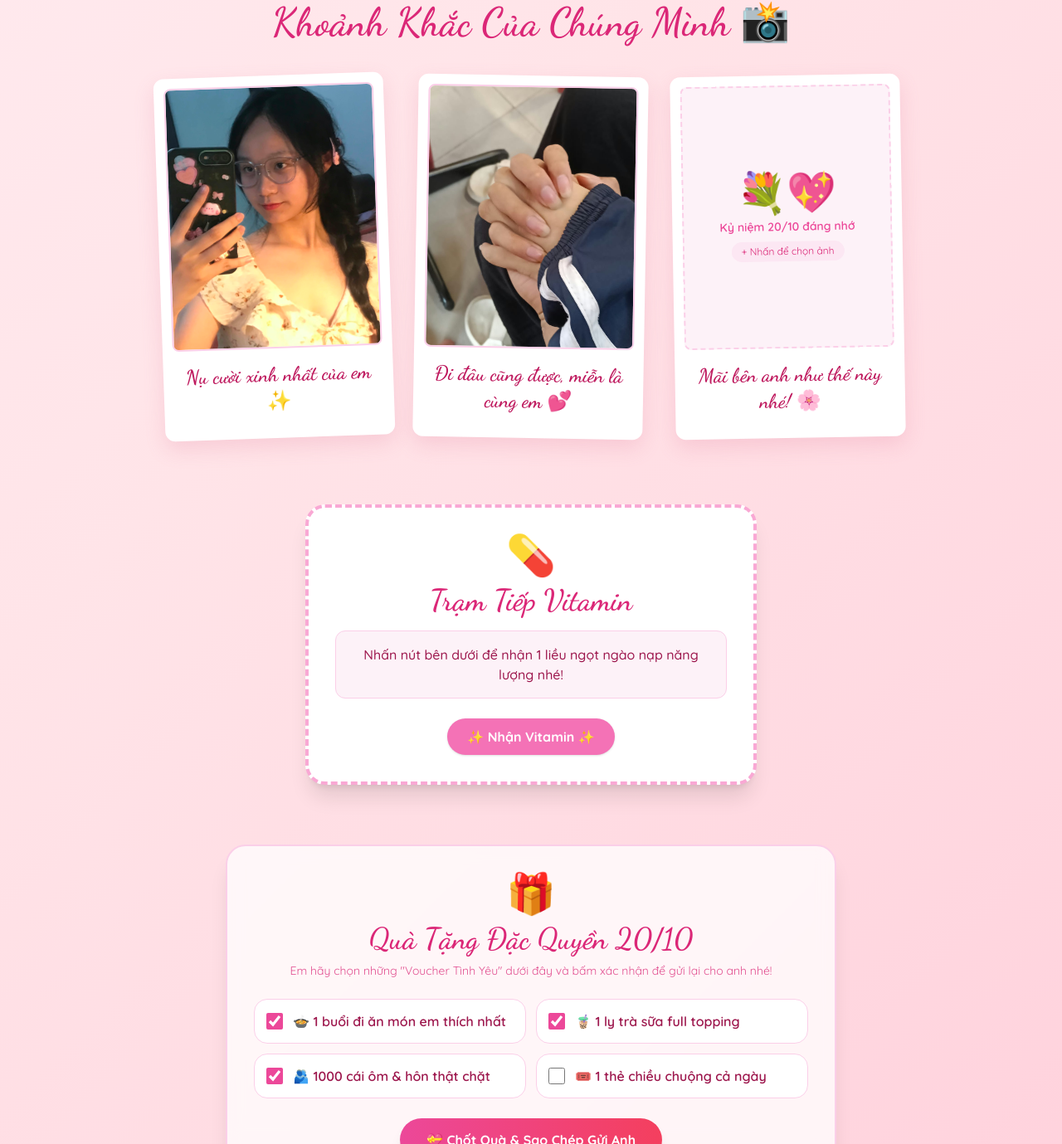
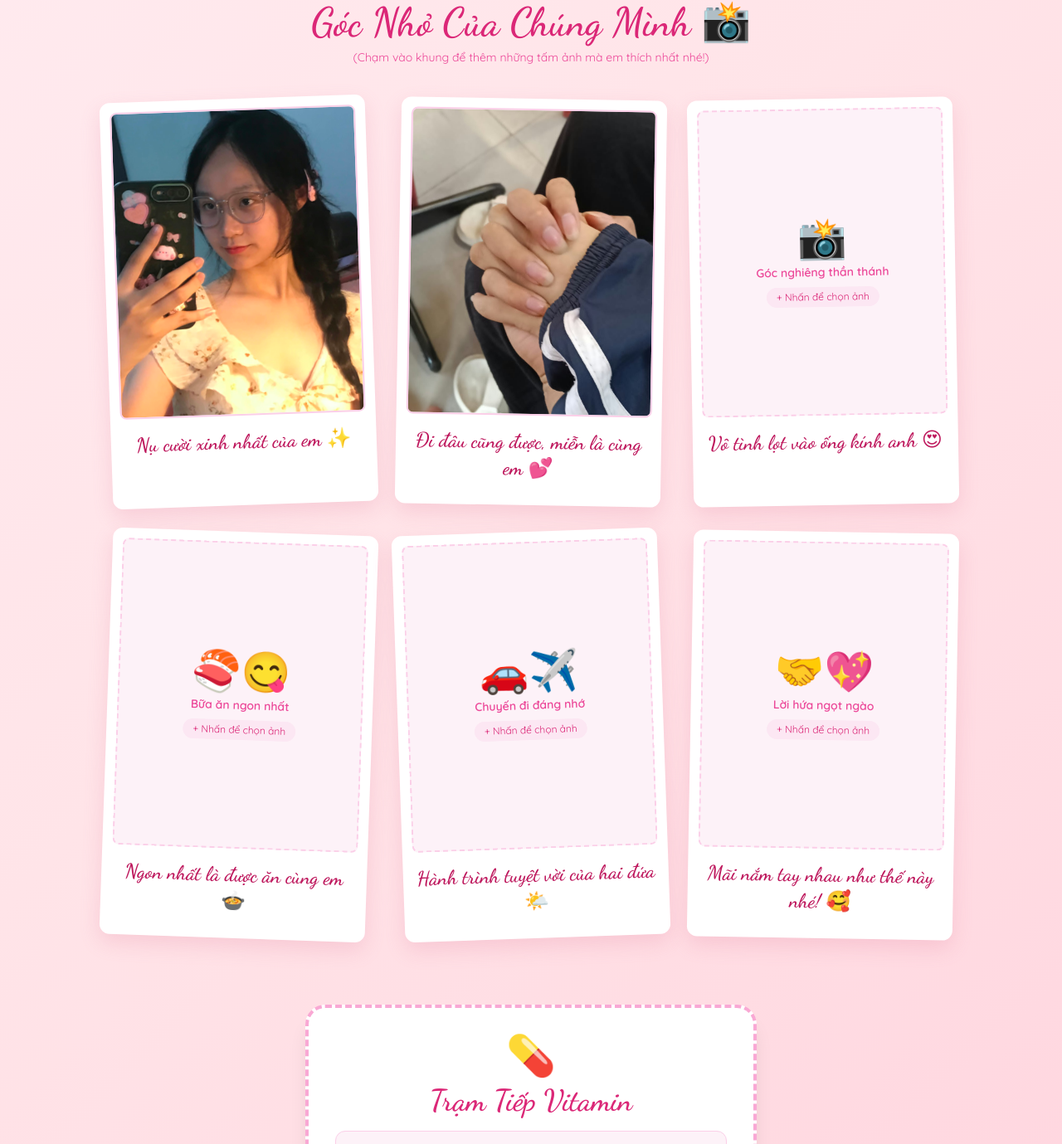
Before and after one commit to tuanclh121dada-web/ky_niem, a plain HTML site: page index.html in a window 1280 px wide. Shown: the part 1261-2640 px from the top of the page at 83% size. Drawn offline with nearby package versions, Linux system fonts and the light colour scheme.

Commit message:
index.html

```diff
--- a/index.html
+++ b/index.html
@@ -138,36 +138,86 @@
     </div>
   </section>
 
-  <!-- KHOẢNH KHẮC POLAROID -->
-  <section class="py-12 px-4 max-w-5xl mx-auto relative z-20">
+  <!-- KHOẢNH KHẮC POLAROID (MỞ RỘNG 6 ẢNH) -->
+  <section class="py-12 px-4 max-w-6xl mx-auto relative z-20">
     <div class="text-center mb-10">
-      <h2 class="font-handwriting text-4xl sm:text-5xl text-pink-600 mb-2">Khoảnh Khắc Của Chúng Mình 📸</h2>
+      <h2 class="font-handwriting text-4xl sm:text-5xl text-pink-600 mb-2">Góc Nhỏ Của Chúng Mình 📸</h2>
+      <p class="text-sm text-pink-500">(Chạm vào khung để thêm những tấm ảnh mà em thích nhất nhé!)</p>
     </div>
-    <div class="grid grid-cols-1 sm:grid-cols-3 gap-8 max-w-4xl mx-auto">
+
+    <div class="grid grid-cols-1 sm:grid-cols-2 md:grid-cols-3 gap-8 max-w-5xl mx-auto">
+      <!-- Khung ảnh 1 -->
       <div class="polaroid rounded-xl transform -rotate-2">
         <div class="block relative overflow-hidden rounded-lg aspect-[4/5] bg-pink-50 border-2 border-pink-200">
           <img src="download (1).jpg" onerror="this.onerror=null; this.src='download (1).png';" class="w-full h-full object-cover" alt="Kỷ niệm 1" />
         </div>
         <p class="font-handwriting text-2xl text-center text-pink-700 mt-4">Nụ cười xinh nhất của em ✨</p>
       </div>
+
+      <!-- Khung ảnh 2 -->
       <div class="polaroid rounded-xl transform rotate-1">
         <div class="block relative overflow-hidden rounded-lg aspect-[4/5] bg-pink-50 border-2 border-pink-200">
           <img src="download.jpg" onerror="this.onerror=null; this.src='download.png';" class="w-full h-full object-cover" alt="Kỷ niệm 2" />
         </div>
         <p class="font-handwriting text-2xl text-center text-pink-700 mt-4">Đi đâu cũng được, miễn là cùng em 💕</p>
       </div>
+
+      <!-- Khung ảnh 3 -->
       <div class="polaroid rounded-xl transform -rotate-1">
         <label class="cursor-pointer block relative group overflow-hidden rounded-lg aspect-[4/5] bg-pink-50 border-2 border-dashed border-pink-200 flex flex-col items-center justify-center">
           <img id="img-preview-3" src="" class="hidden w-full h-full object-cover" alt="Kỷ niệm 3" />
           <div id="placeholder-3" class="text-center p-4">
-            <div class="text-5xl mb-2">💐💖</div>
-            <p class="text-pink-500 font-semibold text-sm">Kỷ niệm 20/10 đáng nhớ</p>
+            <div class="text-5xl mb-2">📸</div>
+            <p class="text-pink-500 font-semibold text-sm">Góc nghiêng thần thánh</p>
             <span class="inline-block mt-2 text-xs bg-pink-100 text-pink-600 px-3 py-1 rounded-full">+ Nhấn để chọn ảnh</span>
           </div>
           <input type="file" accept="image/*" class="hidden" onchange="loadPhoto(event, 3)" />
         </label>
-        <p class="font-handwriting text-2xl text-center text-pink-700 mt-4">Mãi bên anh như thế này nhé! 🌸</p>
+        <p class="font-handwriting text-2xl text-center text-pink-700 mt-4">Vô tình lọt vào ống kính anh 😍</p>
       </div>
+
+      <!-- Khung ảnh 4 -->
+      <div class="polaroid rounded-xl transform rotate-2 mt-4 sm:mt-0">
+        <label class="cursor-pointer block relative group overflow-hidden rounded-lg aspect-[4/5] bg-pink-50 border-2 border-dashed border-pink-200 flex flex-col items-center justify-center">
+          <img id="img-preview-4" src="" class="hidden w-full h-full object-cover" alt="Kỷ niệm 4" />
+          <div id="placeholder-4" class="text-center p-4">
+            <div class="text-5xl mb-2">🍣😋</div>
+            <p class="text-pink-500 font-semibold text-sm">Bữa ăn ngon nhất</p>
+            <span class="inline-block mt-2 text-xs bg-pink-100 text-pink-600 px-3 py-1 rounded-full">+ Nhấn để chọn ảnh</span>
+          </div>
+          <input type="file" accept="image/*" class="hidden" onchange="loadPhoto(event, 4)" />
+        </label>
+        <p class="font-handwriting text-2xl text-center text-pink-700 mt-4">Ngon nhất là được ăn cùng em 🍲</p>
+      </div>
+
+      <!-- Khung ảnh 5 -->
+      <div class="polaroid rounded-xl transform -rotate-2 mt-4 sm:mt-0">
+        <label class="cursor-pointer block relative group overflow-hidden rounded-lg aspect-[4/5] bg-pink-50 border-2 border-dashed border-pink-200 flex flex-col items-center justify-center">
+          <img id="img-preview-5" src="" class="hidden w-full h-full object-cover" alt="Kỷ niệm 5" />
+          <div id="placeholder-5" class="text-center p-4">
+            <div class="text-5xl mb-2">🚗✈️</div>
+            <p class="text-pink-500 font-semibold text-sm">Chuyến đi đáng nhớ</p>
+            <span class="inline-block mt-2 text-xs bg-pink-100 text-pink-600 px-3 py-1 rounded-full">+ Nhấn để chọn ảnh</span>
+          </div>
+          <input type="file" accept="image/*" class="hidden" onchange="loadPhoto(event, 5)" />
+        </label>
+        <p class="font-handwriting text-2xl text-center text-pink-700 mt-4">Hành trình tuyệt vời của hai đứa 🌤️</p>
+      </div>
+
+      <!-- Khung ảnh 6 -->
+      <div class="polaroid rounded-xl transform rotate-1 mt-4 sm:mt-0">
+        <label class="cursor-pointer block relative group overflow-hidden rounded-lg aspect-[4/5] bg-pink-50 border-2 border-dashed border-pink-200 flex flex-col items-center justify-center">
+          <img id="img-preview-6" src="" class="hidden w-full h-full object-cover" alt="Kỷ niệm 6" />
+          <div id="placeholder-6" class="text-center p-4">
+            <div class="text-5xl mb-2">🤝💖</div>
+            <p class="text-pink-500 font-semibold text-sm">Lời hứa ngọt ngào</p>
+            <span class="inline-block mt-2 text-xs bg-pink-100 text-pink-600 px-3 py-1 rounded-full">+ Nhấn để chọn ảnh</span>
+          </div>
+          <input type="file" accept="image/*" class="hidden" onchange="loadPhoto(event, 6)" />
+        </label>
+        <p class="font-handwriting text-2xl text-center text-pink-700 mt-4">Mãi nắm tay nhau như thế này nhé! 🥰</p>
+      </div>
+
     </div>
   </section>
 
```
